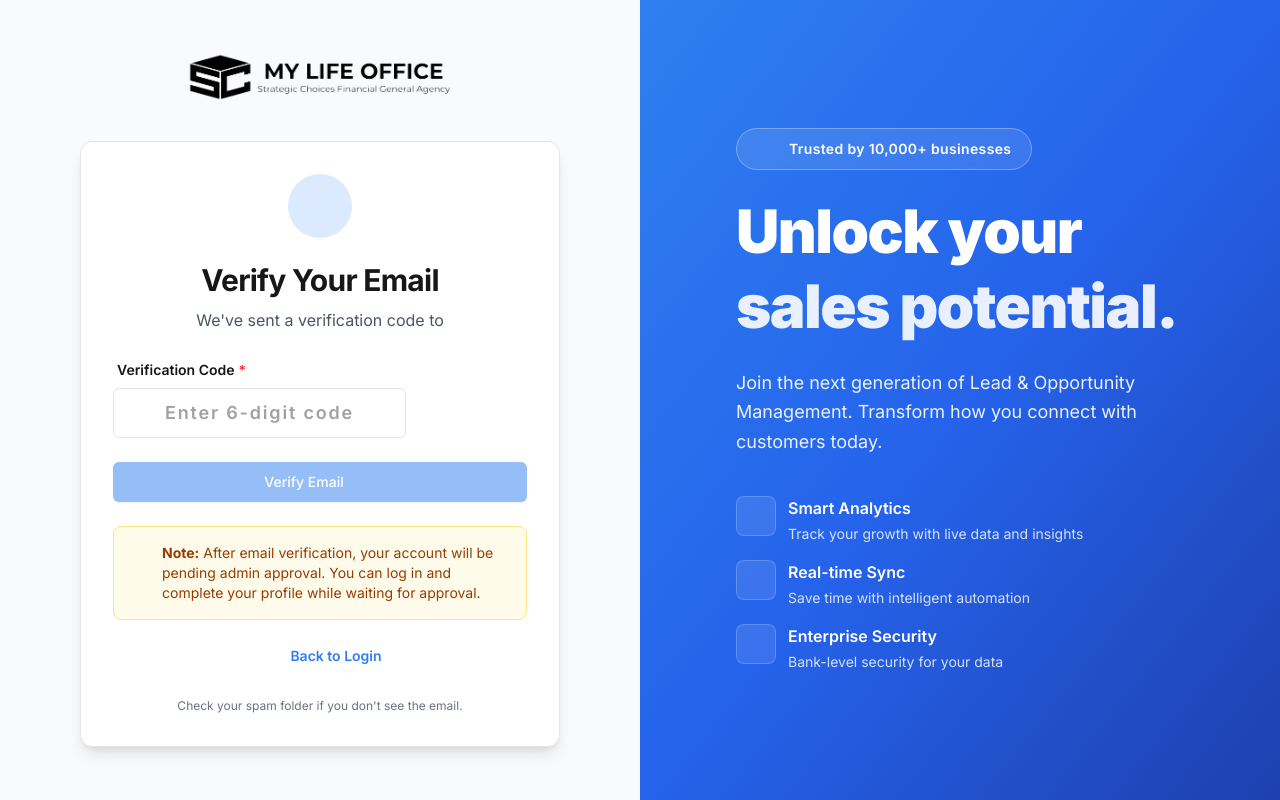
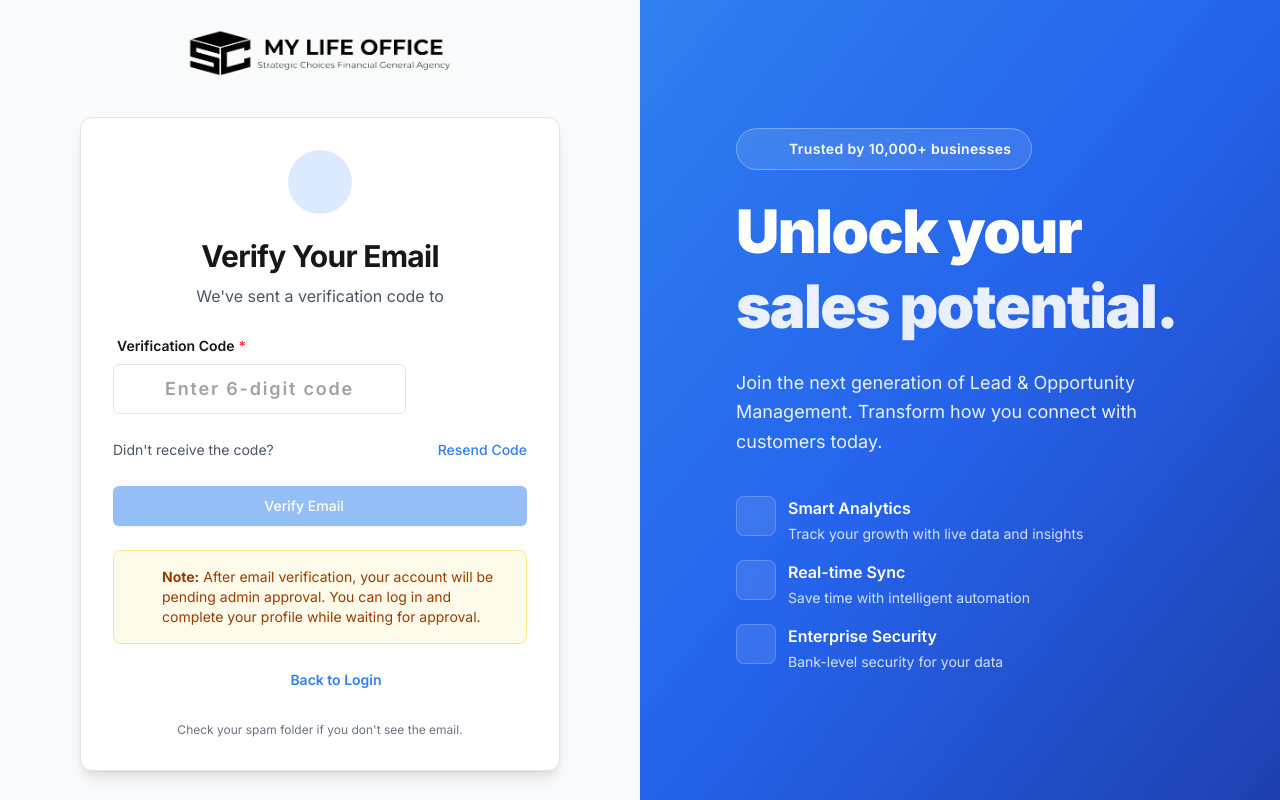
Before and after one commit to techInnovator1999/my-life-office-frontend, a Next.js app: page /verify-email in a window 1280 px wide. Built offline with nearby package versions, Linux system fonts and the light colour scheme.

Commit message:
feat: Add Resend Code functionality to reset password and email verification forms, enhancing user experience by allowing users to request a new verification code. Update PasswordStrength component styles for improved readability.

```diff
--- a/src/app/reset-password/page.tsx
+++ b/src/app/reset-password/page.tsx
@@ -10,7 +10,8 @@ import { Input } from '@/components/common/Input'
 import { PasswordStrength } from '@/components/common/PasswordStrength'
 import { Form, FormControl, FormField, FormItem, FormLabel, FormMessage } from '@/components/ui/form'
 import { verifyResetCodeSchema, resetPasswordSchema, type VerifyResetCodeFormData, type ResetPasswordFormData } from '@/lib/validations'
-import { useResetPassword, useVerifyPasswordResetCode } from '@/provider/auth'
+import { useResetPassword, useVerifyPasswordResetCode, useForgotPassword } from '@/provider/auth'
+import { ResendCodeButton } from '@/components/common/ResendCodeButton'
 import Image from 'next/image'
 import { AuthVisualSection } from '@/components/common/AuthVisualSection'
 
@@ -40,6 +41,16 @@ function ResetPasswordForm() {
 
   const verifyMutation = useVerifyPasswordResetCode()
   const resetMutation = useResetPassword()
+  const forgotPasswordMutation = useForgotPassword()
+
+  // Resend code handler
+  const handleResendCode = async () => {
+    const email = verifyForm.getValues('email')
+    if (!email) {
+      throw new Error('Email is required')
+    }
+    await forgotPasswordMutation.mutateAsync({ email, isResend: true })
+  }
 
   useEffect(() => {
     const emailParam = searchParams.get('email')
@@ -157,6 +168,9 @@ function ResetPasswordForm() {
                           )}
                         />
 
+                        {/* Resend Code */}
+                        <ResendCodeButton onResend={handleResendCode} />
+
                         <Button type="submit" isLoading={verifyMutation.isPending} className="w-full">
                           Verify Code
                         </Button>
--- a/src/app/verify-email/page.tsx
+++ b/src/app/verify-email/page.tsx
@@ -6,7 +6,8 @@ import Link from 'next/link'
 import { Button } from '@/components/common/Button'
 import { Input } from '@/components/common/Input'
 import { AuthVisualSection } from '@/components/common/AuthVisualSection'
-import { useConfirmEmail } from '@/provider/auth'
+import { useConfirmEmail, useForgotPassword } from '@/provider/auth'
+import { ResendCodeButton } from '@/components/common/ResendCodeButton'
 import Image from 'next/image'
 
 function VerifyEmailForm() {
@@ -14,10 +15,19 @@ function VerifyEmailForm() {
   const searchParams = useSearchParams()
   const email = searchParams.get('email') || ''
   const confirmEmailMutation = useConfirmEmail()
+  const forgotPasswordMutation = useForgotPassword()
 
   const [verificationCode, setVerificationCode] = useState('')
   const [isVerifying, setIsVerifying] = useState(false)
   const [verificationError, setVerificationError] = useState<string | null>(null)
+
+  // Resend code handler
+  const handleResendCode = async () => {
+    if (!email) {
+      throw new Error('Email is required')
+    }
+    await forgotPasswordMutation.mutateAsync({ email, isResend: true })
+  }
 
   const handleVerifyCode = async () => {
     if (verificationCode.length !== 6) {
@@ -118,6 +128,9 @@ function VerifyEmailForm() {
                     )}
                   </div>
 
+                  {/* Resend Code */}
+                  <ResendCodeButton onResend={handleResendCode} />
+
                   {/* Verify Button */}
                   <Button
                     type="button"
--- a/src/components/common/PasswordStrength/PasswordStrength.tsx
+++ b/src/components/common/PasswordStrength/PasswordStrength.tsx
@@ -38,7 +38,7 @@ export function PasswordStrength({ password }: PasswordStrengthProps) {
 
       {/* Strength Label */}
       <div className="flex items-center justify-between text-xs">
-        <span className="text-neutral-600 dark:text-slate-400">Password strength:</span>
+        <span className="text-gray-700 dark:text-gray-300">Password strength:</span>
         <span
           className={`font-semibold ${
             strength === 'weak'
@@ -56,9 +56,9 @@ export function PasswordStrength({ password }: PasswordStrengthProps) {
 
       {/* Feedback */}
       {feedback.length > 0 && (
-        <div className="w-full text-xs text-neutral-500 dark:text-slate-400 space-y-1 bg-primary/5 dark:bg-primary/10 border border-primary/20 dark:border-primary/30 rounded-lg p-2">
-          <p className="font-medium">Requirements:</p>
-          <ul className="list-disc list-inside space-y-0.5 ml-2">
+        <div className="w-full text-xs text-gray-800 dark:text-gray-200 space-y-1 bg-primary/5 dark:bg-primary/10 border border-primary/20 dark:border-primary/30 rounded-lg p-2">
+          <p className="font-medium text-gray-900 dark:text-gray-100">Requirements:</p>
+          <ul className="list-disc list-inside space-y-0.5 ml-2 text-gray-800 dark:text-gray-200">
             {feedback.map((item, index) => (
               <li key={index}>{item}</li>
             ))}
--- /dev/null
+++ b/src/components/common/ResendCodeButton/ResendCodeButton.tsx
@@ -0,0 +1,59 @@
+'use client'
+
+import { useResendCode } from '@/hooks/useResendCode'
+
+type ResendCodeButtonProps = {
+  onResend: () => Promise<void>
+  cooldownSeconds?: number
+  label?: string
+}
+
+export function ResendCodeButton({
+  onResend,
+  cooldownSeconds = 60,
+  label = "Didn't receive the code?",
+}: ResendCodeButtonProps) {
+  const resendCode = useResendCode(onResend, cooldownSeconds)
+
+  return (
+    <div className="flex flex-col gap-2">
+      <div className="flex items-center justify-between">
+        <span className="text-sm text-gray-600 dark:text-gray-400">
+          {label}
+        </span>
+        <button
+          type="button"
+          onClick={resendCode.handleResend}
+          disabled={!resendCode.canResend}
+          className={`text-sm font-medium transition-colors ${
+            resendCode.canResend
+              ? 'text-primary hover:text-primary-hover cursor-pointer'
+              : 'text-gray-400 dark:text-gray-500 cursor-not-allowed'
+          }`}
+        >
+          {resendCode.cooldown > 0 ? (
+            <span className="flex items-center gap-1">
+              <span className="material-symbols-outlined text-[16px]">schedule</span>
+              Resend in {resendCode.cooldown}s
+            </span>
+          ) : resendCode.isResending ? (
+            <span className="flex items-center gap-1">
+              <span className="inline-block w-3 h-3 border-2 border-primary border-t-transparent rounded-full animate-spin"></span>
+              Sending...
+            </span>
+          ) : (
+            <span className="flex items-center gap-1">
+              <span className="material-symbols-outlined text-[16px]">refresh</span>
+              Resend Code
+            </span>
+          )}
+        </button>
+      </div>
+      {resendCode.error && (
+        <p className="text-sm text-red-600 dark:text-red-400 ml-1">
+          {resendCode.error}
+        </p>
+      )}
+    </div>
+  )
+}
--- /dev/null
+++ b/src/components/common/ResendCodeButton/index.ts
@@ -0,0 +1 @@
+export { ResendCodeButton } from './ResendCodeButton'
--- /dev/null
+++ b/src/hooks/useResendCode.ts
@@ -0,0 +1,55 @@
+import { useState, useEffect, useCallback } from 'react'
+
+const RESEND_COOLDOWN_SECONDS = 60 // 60 seconds cooldown
+
+/**
+ * Custom hook for managing resend code functionality with cooldown timer
+ * @param onResend - Function to call when resend is triggered
+ * @param cooldownSeconds - Cooldown duration in seconds (default: 60)
+ */
+export function useResendCode(
+  onResend: () => Promise<void>,
+  cooldownSeconds: number = RESEND_COOLDOWN_SECONDS
+) {
+  const [isResending, setIsResending] = useState(false)
+  const [cooldown, setCooldown] = useState(0)
+  const [error, setError] = useState<string | null>(null)
+
+  // Countdown timer
+  useEffect(() => {
+    if (cooldown > 0) {
+      const timer = setTimeout(() => {
+        setCooldown(cooldown - 1)
+      }, 1000)
+      return () => clearTimeout(timer)
+    }
+  }, [cooldown])
+
+  const handleResend = useCallback(async () => {
+    if (cooldown > 0 || isResending) {
+      return
+    }
+
+    setIsResending(true)
+    setError(null)
+
+    try {
+      await onResend()
+      setCooldown(cooldownSeconds)
+    } catch (err) {
+      setError(err instanceof Error ? err.message : 'Failed to resend code')
+    } finally {
+      setIsResending(false)
+    }
+  }, [cooldown, isResending, onResend, cooldownSeconds])
+
+  const canResend = cooldown === 0 && !isResending
+
+  return {
+    handleResend,
+    isResending,
+    cooldown,
+    canResend,
+    error,
+  }
+}
```
